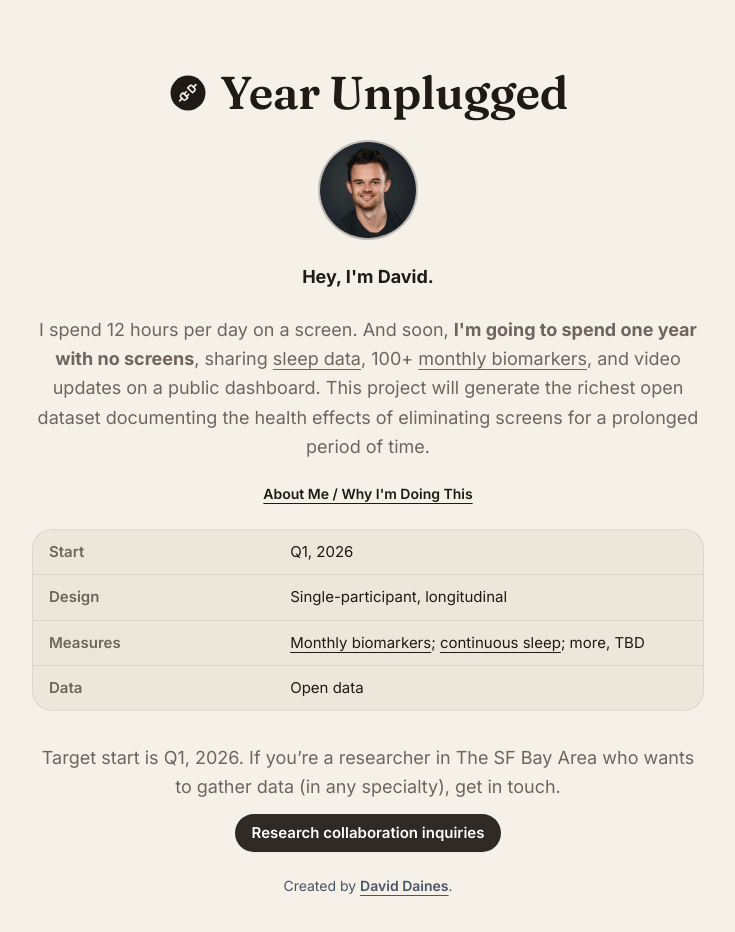
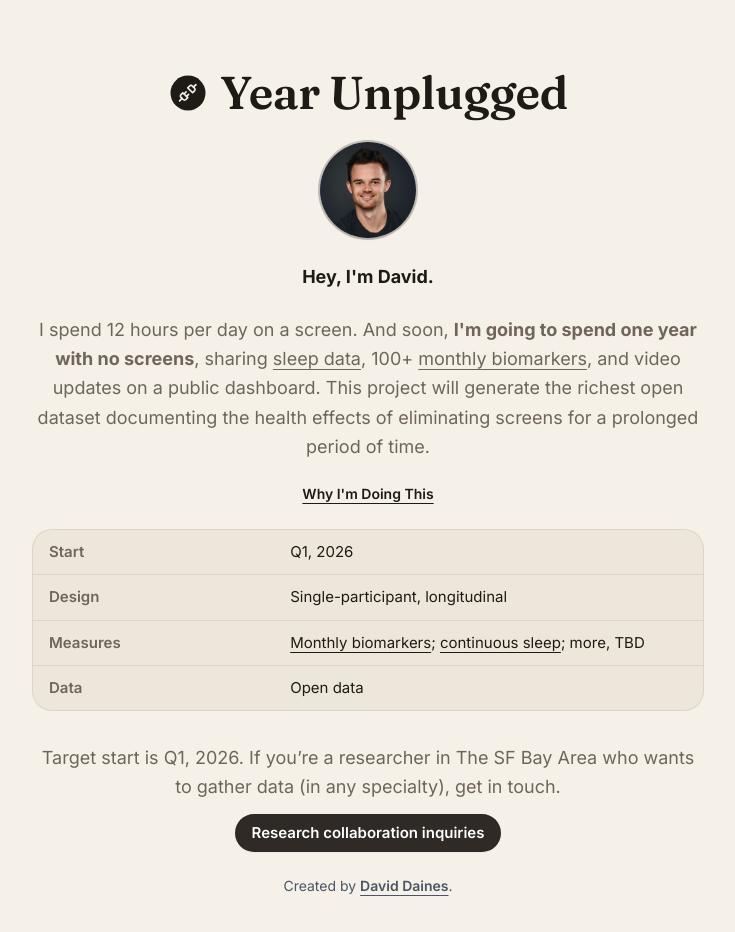
Before and after one commit to dvdaines/year-unplugged-dashboard, a Next.js app: page / in a window 1280 px wide. Shown: the top 932 px of the page, without its empty margins (272-1007 px from the left). Built offline with nearby package versions, Linux system fonts and the light colour scheme.

Commit message:
update copy

```diff
--- a/app/page.tsx
+++ b/app/page.tsx
@@ -49,7 +49,7 @@ export default function Home() {
               href="/about"
               className="text-sm font-semibold text-ink underline underline-offset-4 hover:opacity-80 transition-opacity"
             >
-              About Me / Why I&apos;m Doing This
+              Why I&apos;m Doing This
             </a>
           </div>
 
```
